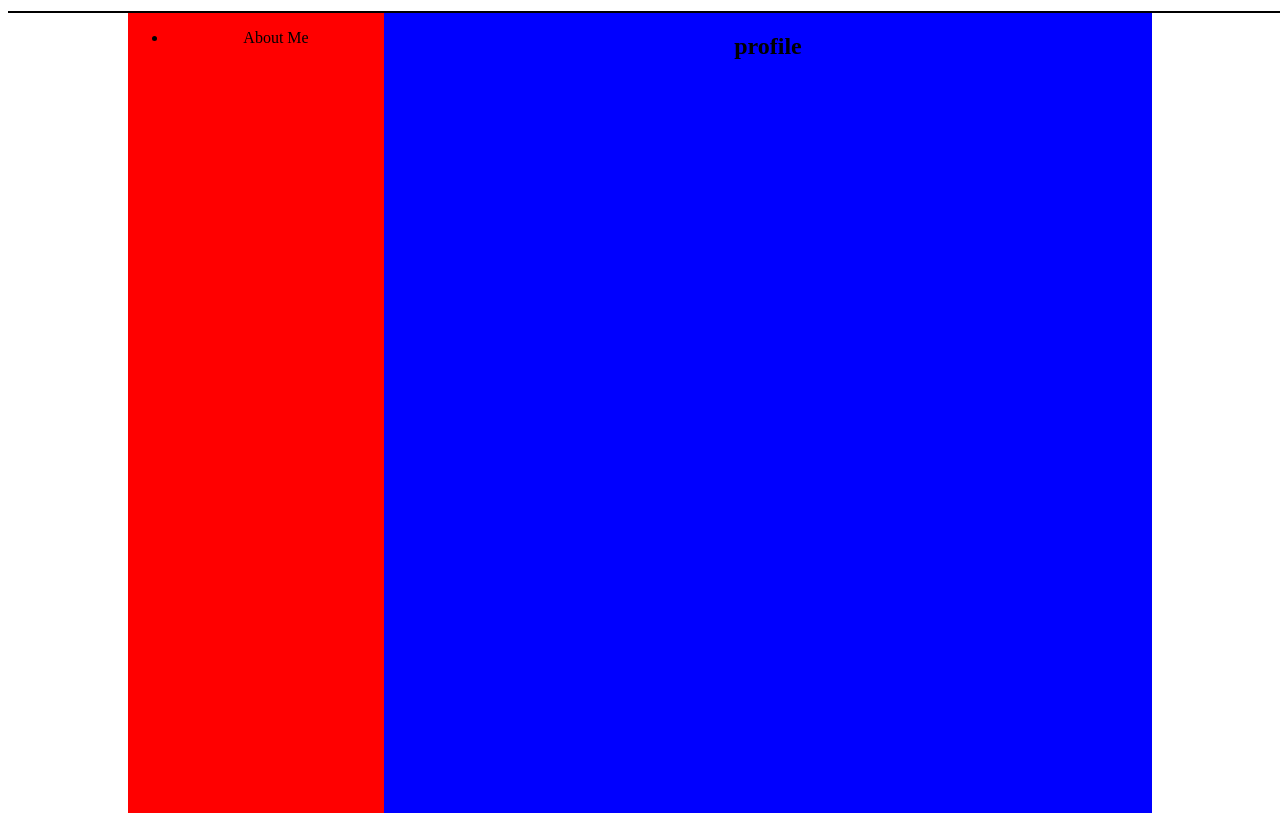
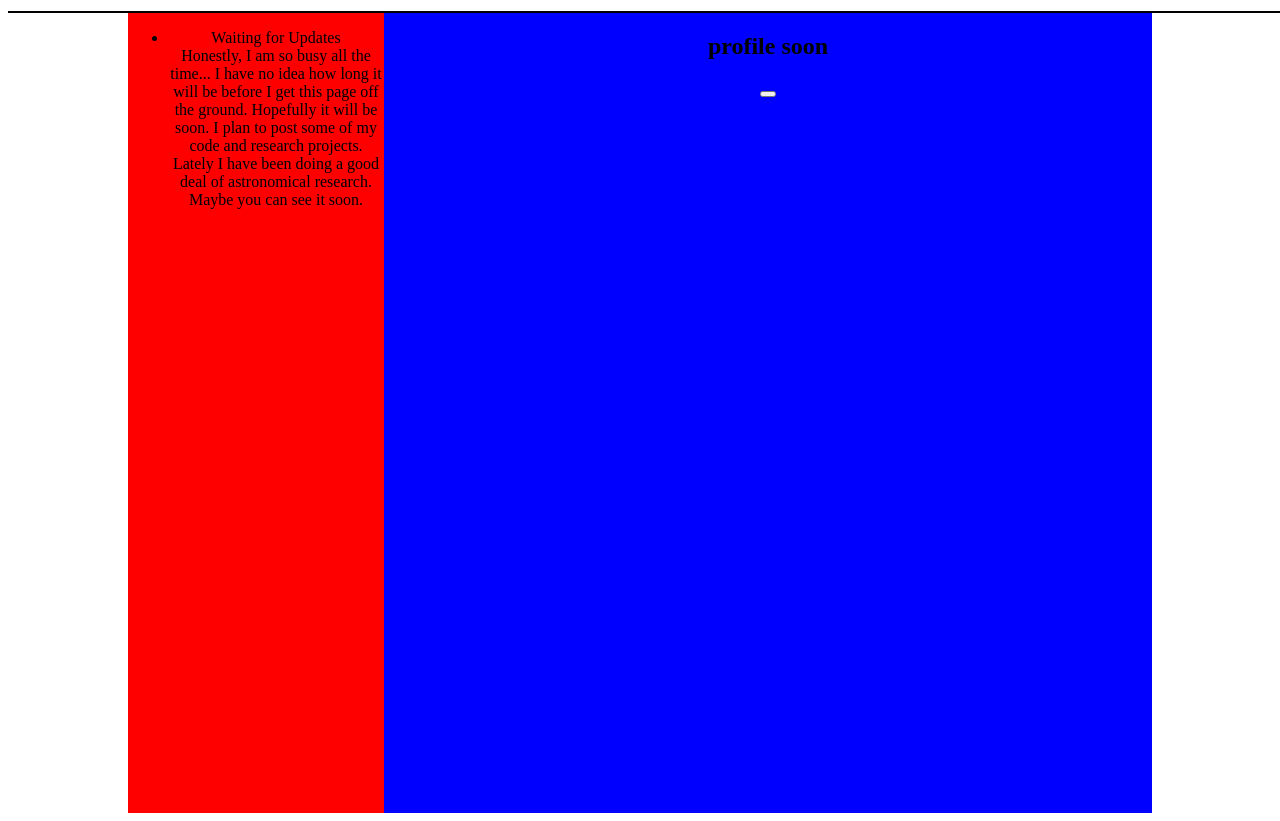
Before and after one commit to ElainaJeansonne/elainajeansonne.github.io, a plain HTML site: page index.html in a window 1280 px wide. Shown: the part 92-913 px from the top of the page. Drawn offline with Linux system fonts and the light colour scheme.

Commit message:
Update index.html

```diff
--- a/index.html
+++ b/index.html
@@ -28,12 +28,16 @@
 <div class="column-left">
   <!--Profile Image and nav menu-->
 <ul>
-  <li>About Me</li>
+  <li>Waiting for Updates</li>
+  Honestly, I am so busy all the time... I have no idea how long it will be before I get this page off the ground.
+  Hopefully it will be soon. I plan to post some of my code and research projects. Lately I have been doing a good deal of astronomical
+  research. Maybe you can see it soon.
 </ul>
 </div>
 <div class="column-right">
 <script src="./script.js"></script>
-  <h1>profile</h1>
+  <h1>profile soon</h1>
+  <button type="button" onclick="window.alert('Congrats!')>Don't Do it</button>
 </div>
 <section>
 </body>
```
